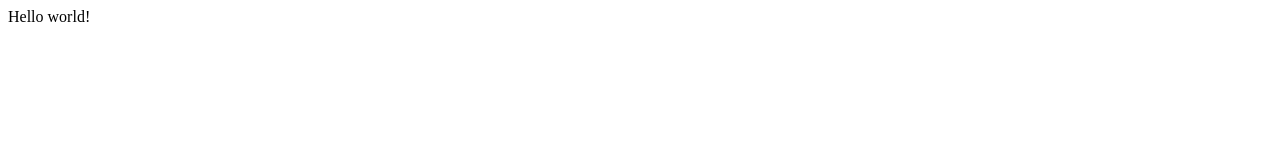
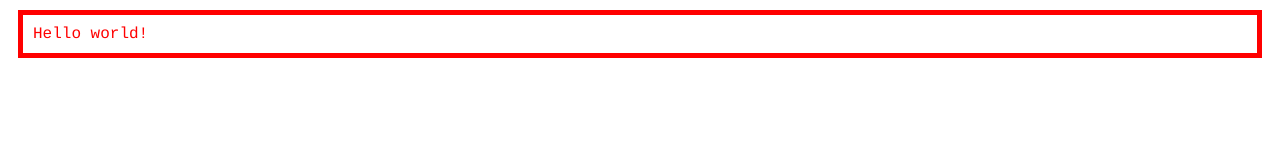
Before and after one commit to omeps/omeps.github.io, a plain HTML site: page index.html in a window 1280 px wide. Drawn offline with Linux system fonts and the light colour scheme.

Commit message:
Update index.html

```diff
--- a/index.html
+++ b/index.html
@@ -1,6 +1,6 @@
 <head>
   <link type="text/css" rel="stylesheet" href="/stylesheets/main.css" />
 </head>
-<p>
+<p class = styleRed>
 Hello world!
 </p>
```
